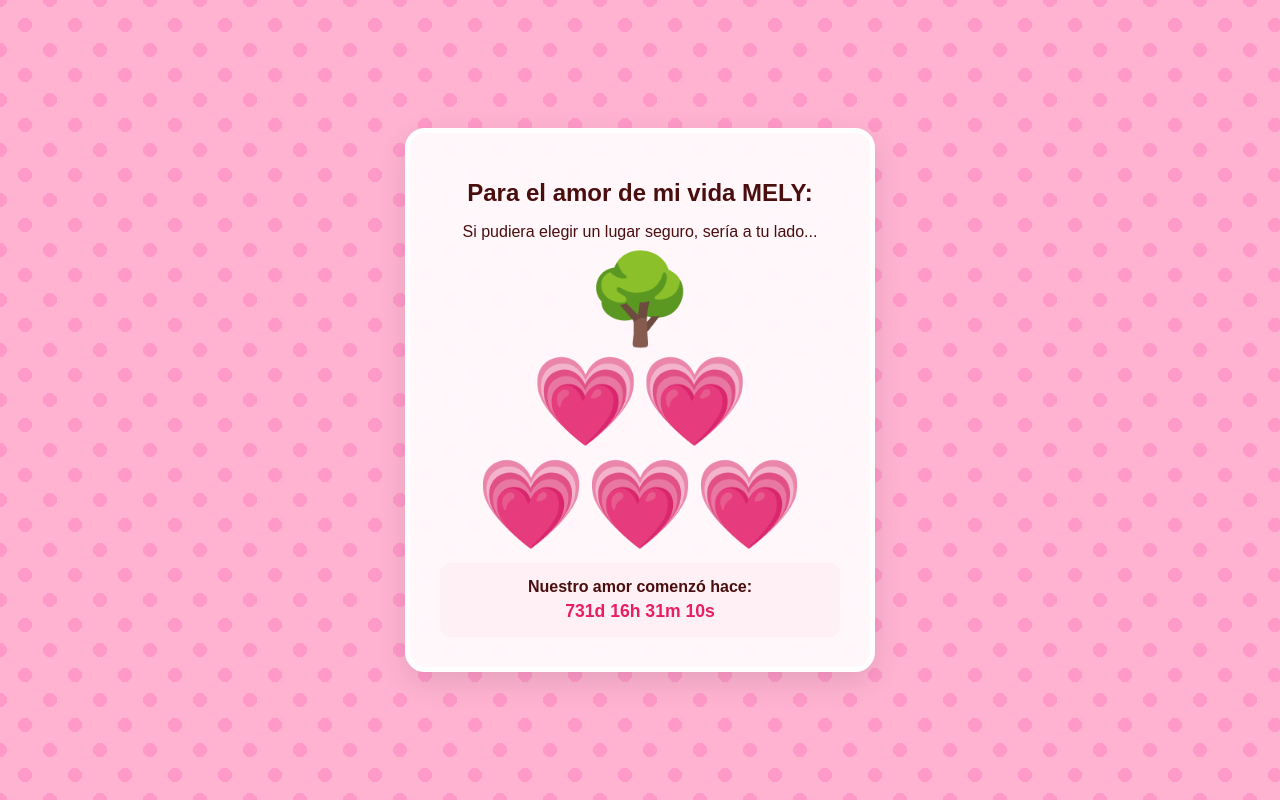
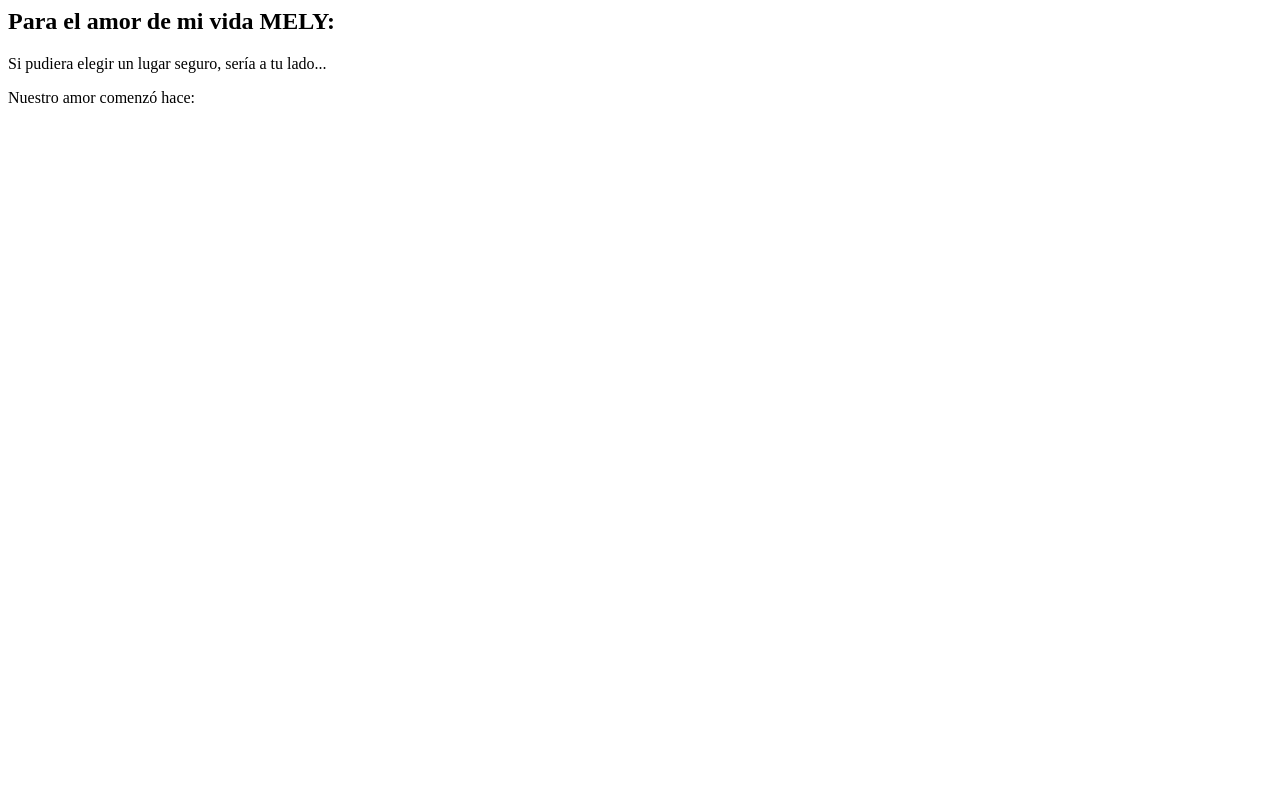
Before and after one commit to MIMACH0/carta, a plain HTML site: page index.html in a window 1280 px wide. Drawn offline with Linux system fonts and the light colour scheme.

Commit message:
Add love message section to index.html
Added a new section with a love message and updated the structure.

```diff
--- a/index.html
+++ b/index.html
@@ -1,106 +1,16 @@
-<!DOCTYPE html>
-<html lang="es">
-<head>
-    <meta charset="UTF-8">
-    <meta name="viewport" content="width=device-width, initial-scale=1.0">
-    <title>Para Mely ❤️</title>
-    <style>
-        :root {
-            --fondo-rosa: #ffb3d1;
-            --texto-oscuro: #4a0e0e;
-            --corazon: #e91e63;
-        }
+<div class="carta-container">
+  <div class="sobre">
+    <div class="arbol-corazones">
+      </div>
 
-        body {
-            background-color: var(--fondo-rosa);
-            background-image: radial-gradient(circle, #ff99c8 20%, transparent 20%), radial-gradient(circle, #ff99c8 20%, transparent 20%);
-            background-size: 50px 50px;
-            background-position: 0 0, 25px 25px;
-            font-family: 'Arial', sans-serif;
-            display: flex;
-            justify-content: center;
-            align-items: center;
-            min-height: 100vh;
-            margin: 0;
-            color: var(--texto-oscuro);
-        }
+    <div class="mensaje">
+      <h2>Para el amor de mi vida MELY:</h2>
+      <p id="texto-amor">Si pudiera elegir un lugar seguro, sería a tu lado...</p>
 
-        .carta {
-            background: rgba(255, 255, 255, 0.9);
-            padding: 30px;
-            border-radius: 20px;
-            box-shadow: 0 10px 30px rgba(0,0,0,0.1);
-            text-align: center;
-            max-width: 400px;
-            width: 90%;
-            border: 5px solid white;
-        }
-
-        h1 { font-size: 1.5rem; margin-bottom: 10px; }
-
-        /* Contenedor del Árbol */
-        .arbol-container {
-            font-size: 80px;
-            margin: 20px 0;
-            animation: latido 1.5s infinite;
-        }
-
-        @keyframes latido {
-            0% { transform: scale(1); }
-            50% { transform: scale(1.1); }
-            100% { transform: scale(1); }
-        }
-
-        .contador {
-            background: #fff0f5;
-            padding: 15px;
-            border-radius: 10px;
-            margin-top: 20px;
-            font-weight: bold;
-        }
-
-        #reloj {
-            display: block;
-            color: var(--corazon);
-            margin-top: 5px;
-            font-size: 1.1rem;
-        }
-    </style>
-</head>
-<body>
-
-    <div class="carta">
-        <h1>Para el amor de mi vida MELY:</h1>
-        <p>Si pudiera elegir un lugar seguro, sería a tu lado...</p>
-
-        <div class="arbol-container">
-            🌳<br>💗💗<br>💗💗💗
-        </div>
-
-        <div class="contador">
-            Nuestro amor comenzó hace:
-            <span id="reloj">Cargando tiempo...</span>
-        </div>
+      <div class="contador">
+        <p>Nuestro amor comenzó hace:</p>
+        <span id="reloj"></span>
+      </div>
     </div>
-
-    <script>
-        function actualizarContador() {
-            // CAMBIA ESTA FECHA: Año, Mes (0-11), Día
-            const fechaInicio = new Date(2024, 1, 14, 0, 0, 0);
-            const ahora = new Date();
-            const diff = ahora - fechaInicio;
-
-            const d = Math.floor(diff / (1000 * 60 * 60 * 24));
-            const h = Math.floor((diff / (1000 * 60 * 60)) % 24);
-            const m = Math.floor((diff / 1000 / 60) % 60);
-            const s = Math.floor((diff / 1000) % 60);
-
-            document.getElementById('reloj').innerText =
-                `${d}d ${h}h ${m}m ${s}s`;
-        }
-
-        setInterval(actualizarContador, 1000);
-        actualizarContador();
-    </script>
-</body>
-</html>
+  </div>
+</div>
```
